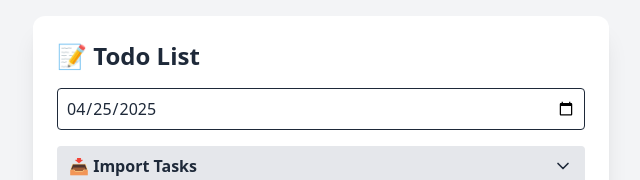
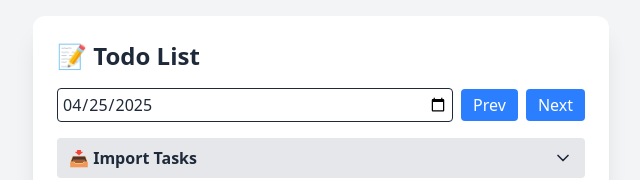
Before and after one commit to serafimkvashnin/excel-todos, a React (Vite) app: page / in a window 1280 px wide. Shown: the top 180 px of the page, without its empty margins (319-959 px from the left). Built offline with nearby package versions, Linux system fonts and the light colour scheme; no server answers; the database is empty.

Commit message:
Add prev/next buttons for better date selection

```diff
--- a/src/App.jsx
+++ b/src/App.jsx
@@ -70,18 +70,39 @@ const App = () => {
       .join(separator || DefaultSeparator);
   };
 
+  const formatDate = (date) => date.toISOString().split('T')[0];
+
+  const addDays = (days) => {
+    const newDate = new Date(selectedDate);
+    newDate.setDate(newDate.getDate() + days);
+    setSelectedDate(formatDate(newDate));
+  };
+
   return (
     <div className="min-h-screen p-4 text-gray-800 bg-white md:bg-gray-100">
       <div className="max-w-xl mx-auto bg-white md:shadow-xl p-6 rounded-none md:rounded-xl">
         <h1 className="text-2xl font-bold mb-4">📝 Todo List</h1>
 
-        <input
-          type="date"
-          className="border p-2 mb-4 rounded w-full"
-          value={selectedDate}
-          onChange={(e) => setSelectedDate(e.target.value)}
-        />
-
+        <div className="flex items-center gap-2 mb-4">
+          <input
+            type="date"
+            className="border p-1 rounded w-full"
+            value={selectedDate}
+            onChange={(e) => setSelectedDate(e.target.value)}
+          />
+          <button
+            className="bg-blue-500 text-white px-3 py-1 rounded hover:bg-blue-600"
+            onClick={() => addDays(-1)}
+          >
+            Prev
+          </button>
+          <button
+            className="bg-blue-500 text-white px-3 py-1 rounded hover:bg-blue-600"
+            onClick={() => addDays(1)}
+          >
+            Next
+          </button>
+        </div>
         <TaskInput
           input={input}
           setInput={setInput}
```
